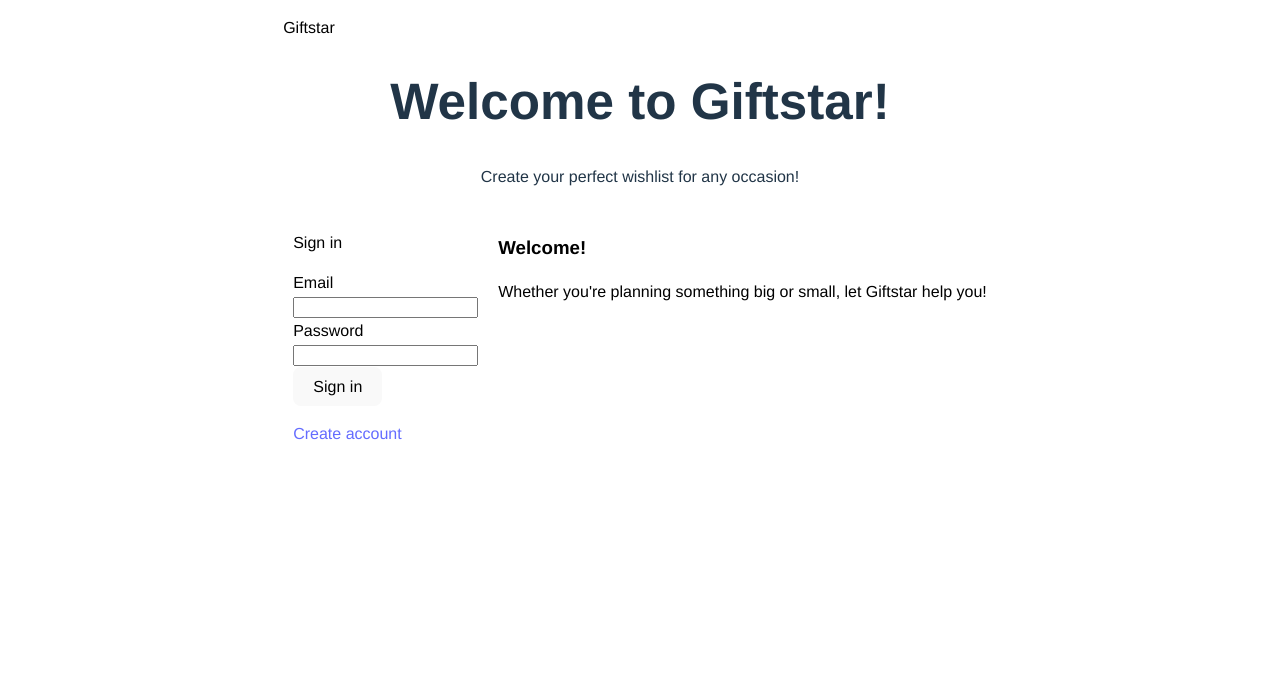
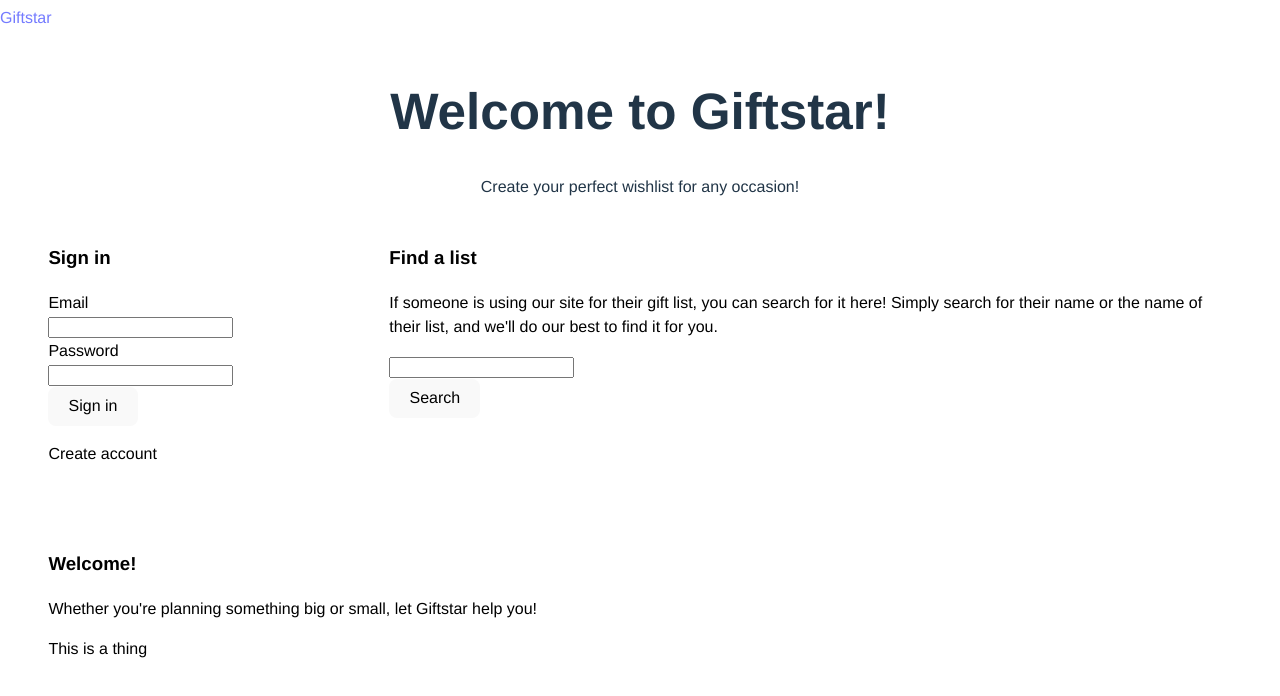
Before and after one commit to JamesCalingo/Giftstar, a React (Vite) app: page / in a window 1280 px wide. Shown: the top 696 px of the page. Built offline with nearby package versions, Linux system fonts and the light colour scheme.

Commit message:
Updating things and moving signup to modal

```diff
--- a/src/components/ListItem.jsx
+++ b/src/components/ListItem.jsx
@@ -2,5 +2,6 @@ import React from "react";
 
 export default function ListItem(props) {
     return <>
+
     </>
 }
--- a/src/components/Navbar.jsx
+++ b/src/components/Navbar.jsx
@@ -2,16 +2,27 @@ import React from "react";
 
 const styles = {
     navbar: {
+        marginTop: '-10px',
         height: '3%',
         backgroundColor: 'white',
-        color: 'black'
+        color: 'black',
+        display: 'flex'
     }
 }
 
 export default function Navbar(props) {
     return <>
     <div style={styles.navbar}>
+       <a href="/">
         <p>Giftstar</p>
+        </a>
+        <div id="hamburger-menu">
+
+        {/* <ul>
+            <li>me</li>
+            <li>log</li>
+        </ul> */}
+        </div>
     </div>
 
     </>
--- a/src/index.css
+++ b/src/index.css
@@ -55,13 +55,26 @@ button:focus-visible {
   outline: 4px auto -webkit-focus-ring-color;
 }
 
+.container {
+  margin: 3%
+}
+
 .card {
   background-color: white;
   color: black;
-  /* margin: 10px 10%; */
   padding: 10px;
   border-radius: 2% 2%;
+}
 
+.modal {
+  position: absolute;
+  right: 30;
+  /* width: 50%; */
+  text-align: center;
+}
+
+.content-main {
+  width: 40%;
 }
 
 @media (prefers-color-scheme: light) {
--- a/src/pages/AccountPage.jsx
+++ b/src/pages/AccountPage.jsx
@@ -1,12 +1,11 @@
 import React from "react";
 
 export default function AccountPage() {
-    return <>
-        <div className="container">
+    return   <div className="container">
             <h1>My Account</h1>
 
             <p>You have no lists.</p>
             <a href="/createlist"><button>Create New List</button></a>
         </div>
-    </>
+
 }
--- a/src/pages/CreateListPage.jsx
+++ b/src/pages/CreateListPage.jsx
@@ -2,7 +2,7 @@ import React from "react";
 import InputField from "../components/InputField";
 
 export default function CreateListPage() {
-    return <>
+    return <div className="container">
         <h1>Create New List</h1>
 
         <div>
@@ -21,5 +21,5 @@ export default function CreateListPage() {
             </a>
             </div>
         </div>
-    </>
+    </div>
 }
--- a/src/pages/ErrorPage.jsx
+++ b/src/pages/ErrorPage.jsx
@@ -1,9 +1,9 @@
 import React from "react";
 
 export default function ErrorPage() {
-    return <>
+    return <div className="container">
     <h1>Um...hi.</h1>
 
     <p>It would seem that you have tried to access something that does not exist. So sorry.</p>
-    </>
+    </div>
 }
--- a/src/pages/ListPage.jsx
+++ b/src/pages/ListPage.jsx
@@ -3,9 +3,9 @@ import ListItem from "../components/ListItem";
 import AddItemModal from "../components/AddItemModal";
 
 export default function ListPage() {
-    return <>
+    return <div className="container">
     <h2>List Title</h2>
     <p>list</p>
     <button>Add Item</button>
-    </>
+    </div>
 }
--- a/src/pages/MainPage.jsx
+++ b/src/pages/MainPage.jsx
@@ -1,5 +1,6 @@
-import React from "react";
+import React, {useState} from "react";
 import InputField from "../components/InputField";
+import SignUpModal from "../components/SignUpModal";
 
 const styles = {
     header: {
@@ -8,11 +9,16 @@ const styles = {
     content: {
         display: 'flex',
         flexDirection: 'row',
-        justifyContent: 'space-evenly'
+        justifyContent: 'space-between',
+        marginBottom: 30
     },
 
     logIn: {
-       margin: 0
+       width: '25%',
+    //    marginLeft: 0
+    },
+    search: {
+        width: '70%'
     },
     inputField: {
         marginBottom: 10
@@ -21,28 +27,37 @@ const styles = {
 
 export default function MainPage() {
 
+    const[isModalHidden, setIsModalHidden] = useState(true)
+
     return <div className="container">
         <div style={styles.header}>
 
             <h1 style={styles.header}>Welcome to Giftstar!</h1>
             <p>Create your perfect wishlist for any occasion!</p>
         </div>
-
+        {/* <SignUpModal hidden={isModalHidden} /> */}
         <div style={styles.content}>
             <div className="card" style={styles.logIn}>
-                <p>Sign in</p>
+                <h3>Sign in</h3>
                 <InputField name="email" type="email" label="Email" />
                 <InputField name="password" type="password" label="Password" />
 
                 <a href="/account">
                     <button>Sign in</button>
                 </a>
-                <p><a href="/signup">Create account</a></p>
+                <p onClick={() => {setIsModalVisible(!isModalHidden);console.log(isModalVisible)}}>Create account</p>
             </div>
-            <div className="card">
+            <div className="card" style={styles.search}>
+                <h3>Find a list</h3>
+                <p>If someone is using our site for their gift list, you can search for it here! Simply search for their name or the name of their list, and we'll do our best to find it for you.</p>
+                <input type="search" name="search" /> <br />
+                <button>Search</button>
+            </div>
+        </div>
+        <div className="card">
                 <h3>Welcome!</h3>
                 <p>Whether you're planning something big or small, let Giftstar help you!</p>
+                <p>This is a thing</p>
             </div>
-        </div>
     </div>
 }
--- a/src/pages/SignUpPage.jsx
+++ b/src/pages/SignUpPage.jsx
@@ -2,7 +2,7 @@ import React from "react";
 import InputField from "../components/InputField";
 
 export default function SignUp() {
-    return <>
+    return <div className="container">
         <h1>Sign Up</h1>
         <div className="card">
 
@@ -17,5 +17,5 @@ export default function SignUp() {
             </a>
         </div>
 
-    </>
+    </div>
 }
```
